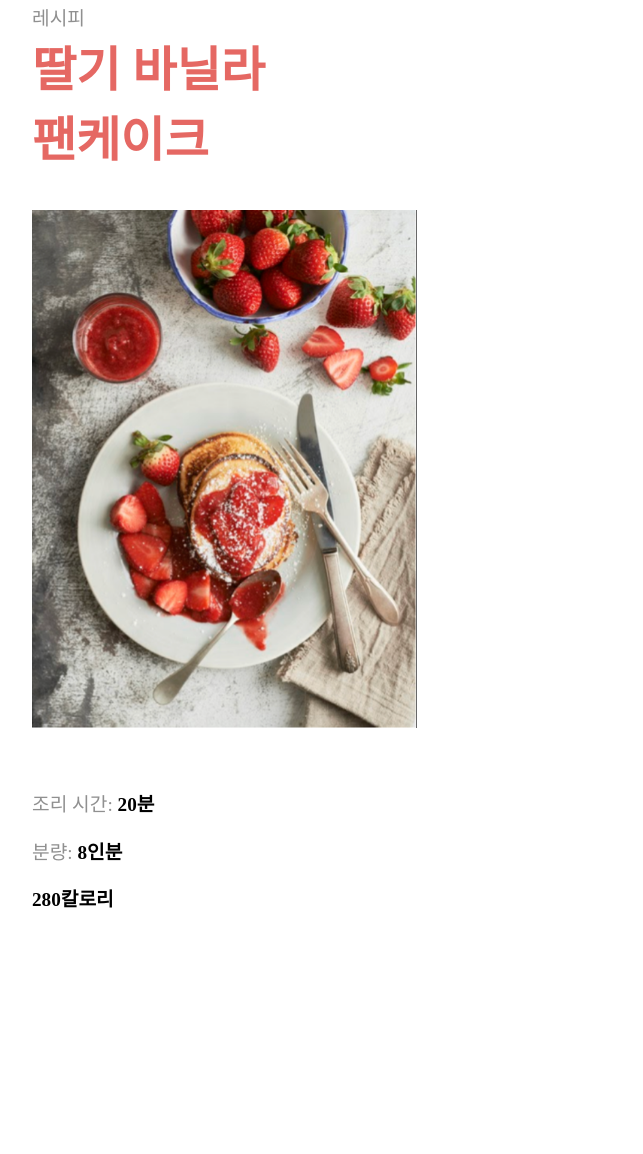
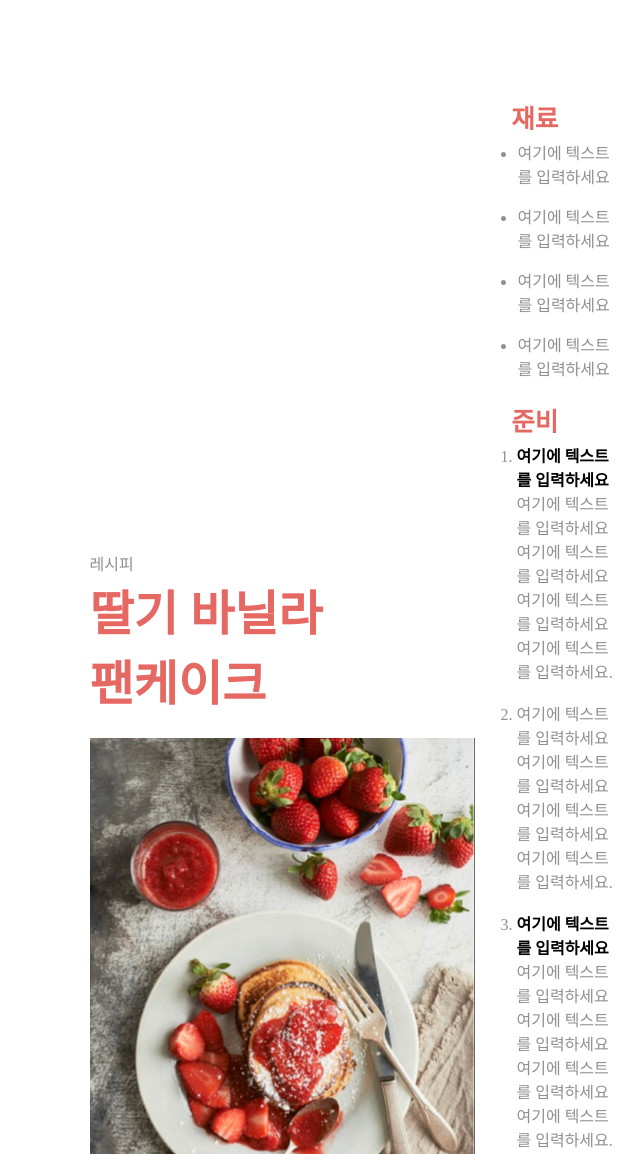
Before and after one commit to LineGu/learn-in-public, a plain HTML site: page html-css-practice/index.html in a window 1280 px wide. Shown: the part 35-1189 px from the top of the page, without its empty margins (288-931 px from the left). Before the commit the page ends 985 px from the top, so only its background shows below. Drawn offline with Linux system fonts and the light colour scheme.

Commit message:
[HTML-CSS] complete html-css practice1
html-css 연습 첫번째를 완성하였다.

```diff
--- a/html-css-practice/index.html
+++ b/html-css-practice/index.html
@@ -19,5 +19,53 @@
         <p class="oneLine"><b class="blackBold">280칼로리</b></p>
       </form>
     </div>
+    <div id="rightBox">
+      <div class="materialBox">
+        <div class="smallTitle">재료</div>
+        <ul class="materialBox__list">
+          <li class="materialBox__list-item">여기에 텍스트를 입력하세요</li>
+          <li class="materialBox__list-item">여기에 텍스트를 입력하세요</li>
+          <li class="materialBox__list-item">여기에 텍스트를 입력하세요</li>
+          <li class="materialBox__list-item">여기에 텍스트를 입력하세요</li>
+        </ul>
+      </div>
+      <div class="processBox">
+        <div class="smallTitle">준비</div>
+        <ol class="processBox__list">
+          <li id="1">
+            <strong class="blackBold">여기에 텍스트를 입력하세요 </strong>여기에 텍스트를 입력하세요
+            여기에 텍스트를 입력하세요<br />
+            여기에 텍스트를 입력하세요 여기에 텍스트를 입력하세요.
+          </li>
+          <br />
+          <li id="2">
+            여기에 텍스트를 입력하세요 여기에 텍스트를 입력하세요 여기에 텍스트를 입력하세요<br />
+            여기에 텍스트를 입력하세요.
+          </li>
+          <br />
+          <li id="3">
+            <strong class="blackBold">여기에 텍스트를 입력하세요 </strong>여기에 텍스트를 입력하세요
+            여기에 텍스트를 입력하세요<br />
+            여기에 텍스트를 입력하세요 여기에 텍스트를 입력하세요.
+          </li>
+          <br />
+          <li id="4">
+            <strong class="blackBold">여기에 텍스트를 입력하세요 </strong>여기에 텍스트를 입력하세요
+            여기에 텍스트를 입력하세요 여기에 텍스트를 입력하세요.
+          </li>
+          <br />
+          <li id="5">
+            여기에 텍스트를 입력하세요 여기에 텍스트를 입력하세요 여기에 텍스트를 입력하세요<br />
+            여기에 텍스트를 입력하세요 여기에 텍스트를 입력하세요.
+          </li>
+          <br />
+          <li id="6">여기에 텍스트를 입력하세요 여기에 텍스트를 입력하세요</li>
+        </ol>
+      </div>
+      <div class="tipBox">
+        <div class="smallTitle">팁</div>
+        <p>여기에 텍스트를 입력하세요 여기에 텍스트를 입력하세요 여기에 텍스트를 입력하세요.</p>
+      </div>
+    </div>
   </body>
 </html>
--- a/html-css-practice/styles/mainPage.css
+++ b/html-css-practice/styles/mainPage.css
@@ -1,6 +1,17 @@
 #fullBox {
+  display: flex;
+  justify-content: center;
+  align-items: center;
   margin: 3% auto;
-  width: 50%;
+  width: 41%;
+}
+
+#rightBox {
+  display: flex;
+  flex-direction: column;
+  color: #909090;
+  padding-top: 18%;
+  margin-left: 7%;
 }
 
 #foodTitle {
@@ -19,7 +30,7 @@
 
 .aboutCake {
   color: #909090;
-  font-size: 1.2em;
+  font-size: 1em;
 }
 
 .oneLine {
@@ -29,3 +40,21 @@
 .blackBold {
   color: #000000;
 }
+
+.smallTitle {
+  color: #e56863;
+  font-size: 1.6em;
+  font-weight: 700;
+  margin: 0;
+  padding: 0;
+}
+
+.processBox__list,
+.materialBox__list {
+  margin: 5% 0 20% 5%;
+  padding: 0;
+  font-size: 1em;
+}
+.materialBox__list-item {
+  margin: 0 0 1em 1%;
+}
```
